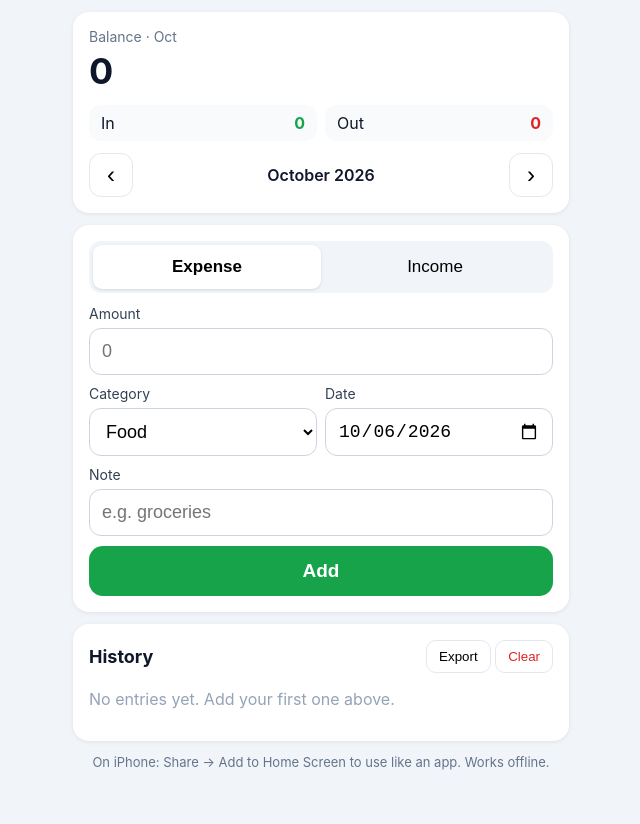
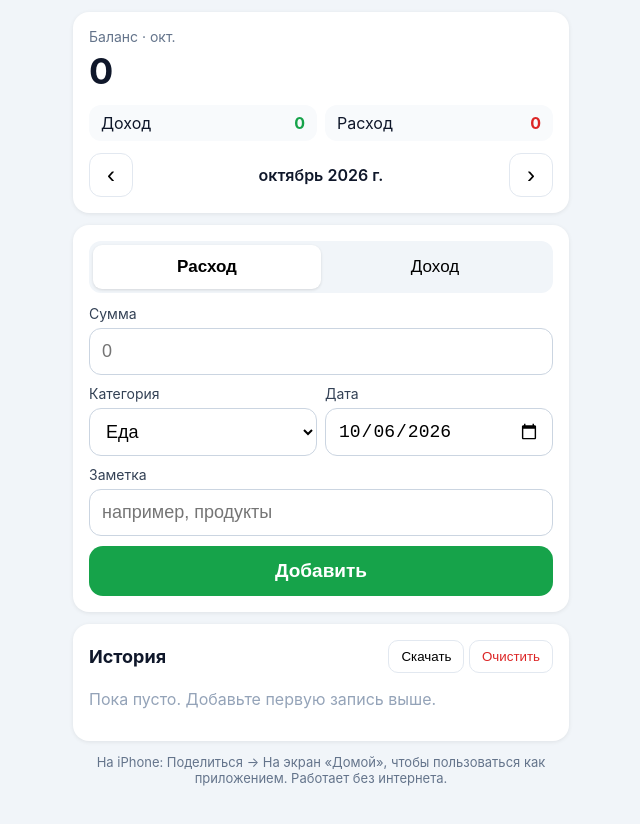
Before and after one commit to Beks1k/ExpensesWallet, a plain HTML site: page index.html in a window 1280 px wide. Shown: the whole page, without its empty margins (319-959 px from the left). Drawn offline with Linux system fonts and the light colour scheme.

Commit message:
russian ui

```diff
--- a/app.js
+++ b/app.js
@@ -1,6 +1,6 @@
 const KEY = 'expenseswallet.v1';
-const EXPENSE_CATS = ['Food', 'Transport', 'Home', 'Health', 'Shopping', 'Other'];
-const INCOME_CATS = ['Salary', 'Gift', 'Other'];
+const EXPENSE_CATS = ['Еда', 'Транспорт', 'Дом', 'Здоровье', 'Покупки', 'Другое'];
+const INCOME_CATS = ['Зарплата', 'Подарок', 'Другое'];
 
 let type = 'expense';
 let viewYear, viewMonth;
@@ -16,7 +16,7 @@ function load() {
   catch { return []; }
 }
 function save(tx) { localStorage.setItem(KEY, JSON.stringify(tx)); }
-function fmt(n) { return (Math.round(n * 100) / 100).toLocaleString(); }
+function fmt(n) { return (Math.round(n * 100) / 100).toLocaleString('ru-RU'); }
 function monthId(y, m) { return y + '-' + String(m + 1).padStart(2, '0'); }
 
 function setType(t) {
@@ -38,8 +38,8 @@ function render() {
     .sort((a, b) => (b.date + b.createdAt).localeCompare(a.date + a.createdAt));
 
   const d = new Date(viewYear, viewMonth, 1);
-  $('currentMonth').textContent = d.toLocaleString(undefined, { month: 'long', year: 'numeric' });
-  $('monthLabel').textContent = '· ' + d.toLocaleString(undefined, { month: 'short' });
+  $('currentMonth').textContent = d.toLocaleString('ru-RU', { month: 'long', year: 'numeric' });
+  $('monthLabel').textContent = '· ' + d.toLocaleString('ru-RU', { month: 'short' });
 
   let tin = 0, tout = 0;
   items.forEach(t => { if (t.type === 'income') tin += +t.amount; else tout += +t.amount; });
@@ -56,10 +56,10 @@ function render() {
       <div class="meta">${escapeHtml(t.date)}</div></div>
       <div style="display:flex;gap:8px;align-items:center">
         <span class="${t.type === 'income' ? 'amt-income' : 'amt-expense'}">${sign}${fmt(+t.amount)}</span>
-        <button class="del" aria-label="Delete">×</button>
+        <button class="del" aria-label="Удалить">×</button>
       </div>`;
     li.querySelector('.del').onclick = () => {
-      if (!confirm('Delete this entry?')) return;
+      if (!confirm('Удалить эту запись?')) return;
       save(load().filter(x => x.id !== t.id));
       render();
     };
@@ -79,7 +79,7 @@ $('nextMonth').onclick = () => { viewMonth++; if (viewMonth > 11) { viewMonth =
 $('txForm').addEventListener('submit', (e) => {
   e.preventDefault();
   const amount = parseFloat($('amount').value);
-  if (!amount || amount <= 0) { alert('Enter amount'); return; }
+  if (!amount || amount <= 0) { alert('Введите сумму'); return; }
   const date = $('date').value || new Date().toISOString().slice(0, 10);
   const all = load();
   all.push({ id: Date.now().toString(), type, amount, category: $('category').value, date, note: $('note').value.trim(), createdAt: Date.now().toString() });
@@ -102,7 +102,7 @@ $('exportBtn').onclick = () => {
 };
 
 $('wipeBtn').onclick = () => {
-  if (!confirm('Delete ALL entries on this phone? Export first if needed.')) return;
+  if (!confirm('Удалить ВСЕ записи на этом телефоне? Сначала скачайте копию.')) return;
   localStorage.removeItem(KEY);
   render();
 };
--- a/index.html
+++ b/index.html
@@ -1,5 +1,5 @@
 <!DOCTYPE html>
-<html lang="en">
+<html lang="ru">
 <head>
   <meta charset="UTF-8" />
   <meta name="viewport" content="width=device-width, initial-scale=1, viewport-fit=cover" />
@@ -18,57 +18,57 @@
   <main class="app">
     <header class="card balance">
       <div>
-        <p class="label">Balance <span id="monthLabel"></span></p>
+        <p class="label">Баланс <span id="monthLabel"></span></p>
         <h1 id="balance">0</h1>
       </div>
       <div class="row">
-        <div class="pill in"><span>In</span><strong id="totalIn">0</strong></div>
-        <div class="pill out"><span>Out</span><strong id="totalOut">0</strong></div>
+        <div class="pill in"><span>Доход</span><strong id="totalIn">0</strong></div>
+        <div class="pill out"><span>Расход</span><strong id="totalOut">0</strong></div>
       </div>
       <div class="month-nav">
-        <button id="prevMonth" aria-label="Previous month">‹</button>
+        <button id="prevMonth" aria-label="Предыдущий месяц">‹</button>
         <span id="currentMonth"></span>
-        <button id="nextMonth" aria-label="Next month">›</button>
+        <button id="nextMonth" aria-label="Следующий месяц">›</button>
       </div>
     </header>
 
     <section class="card">
       <div class="type-toggle" role="tablist">
-        <button id="typeExpense" class="active" type="button">Expense</button>
-        <button id="typeIncome" type="button">Income</button>
+        <button id="typeExpense" class="active" type="button">Расход</button>
+        <button id="typeIncome" type="button">Доход</button>
       </div>
       <form id="txForm">
-        <label>Amount
+        <label>Сумма
           <input id="amount" type="number" inputmode="decimal" min="0" step="0.01" placeholder="0" required />
         </label>
         <div class="grid2">
-          <label>Category
+          <label>Категория
             <select id="category"></select>
           </label>
-          <label>Date
+          <label>Дата
             <input id="date" type="date" required />
           </label>
         </div>
-        <label>Note
-          <input id="note" type="text" placeholder="e.g. groceries" maxlength="80" />
+        <label>Заметка
+          <input id="note" type="text" placeholder="например, продукты" maxlength="80" />
         </label>
-        <button class="primary" type="submit">Add</button>
+        <button class="primary" type="submit">Добавить</button>
       </form>
     </section>
 
     <section class="card">
       <div class="list-head">
-        <h2>History</h2>
+        <h2>История</h2>
         <div>
-          <button id="exportBtn" type="button">Export</button>
-          <button id="wipeBtn" type="button" class="danger">Clear</button>
+          <button id="exportBtn" type="button">Скачать</button>
+          <button id="wipeBtn" type="button" class="danger">Очистить</button>
         </div>
       </div>
       <ul id="list"></ul>
-      <p id="empty" class="muted">No entries yet. Add your first one above.</p>
+      <p id="empty" class="muted">Пока пусто. Добавьте первую запись выше.</p>
     </section>
 
-    <p class="hint">On iPhone: Share → Add to Home Screen to use like an app. Works offline.</p>
+    <p class="hint">На iPhone: Поделиться → На экран «Домой», чтобы пользоваться как приложением. Работает без интернета.</p>
   </main>
 
   <script src="./app.js"></script>
--- a/sw.js
+++ b/sw.js
@@ -1,4 +1,4 @@
-const CACHE = 'wallet-v1';
+const CACHE = 'wallet-v2';
 const ASSETS = ['./', './index.html', './styles.css', './app.js', './manifest.webmanifest', './icon.svg'];
 self.addEventListener('install', (e) => {
   e.waitUntil(caches.open(CACHE).then((c) => c.addAll(ASSETS)).then(() => self.skipWaiting()));
```
